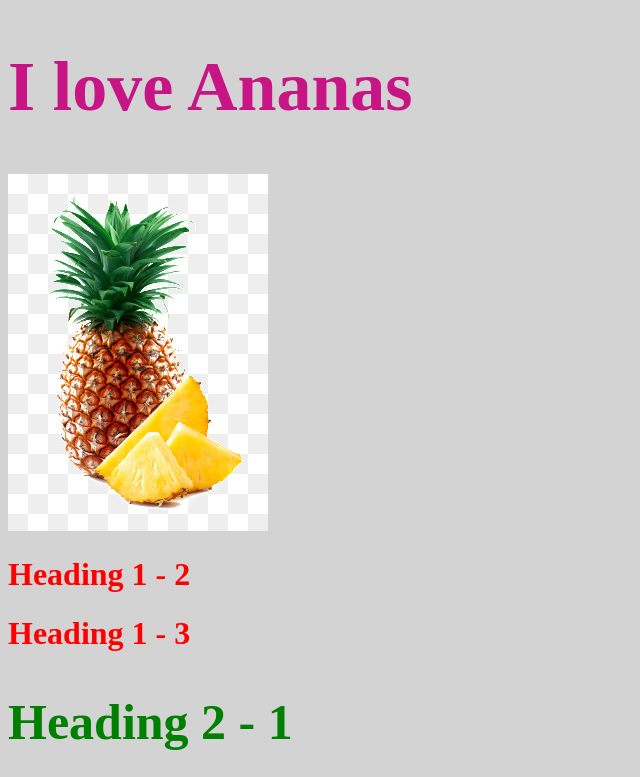
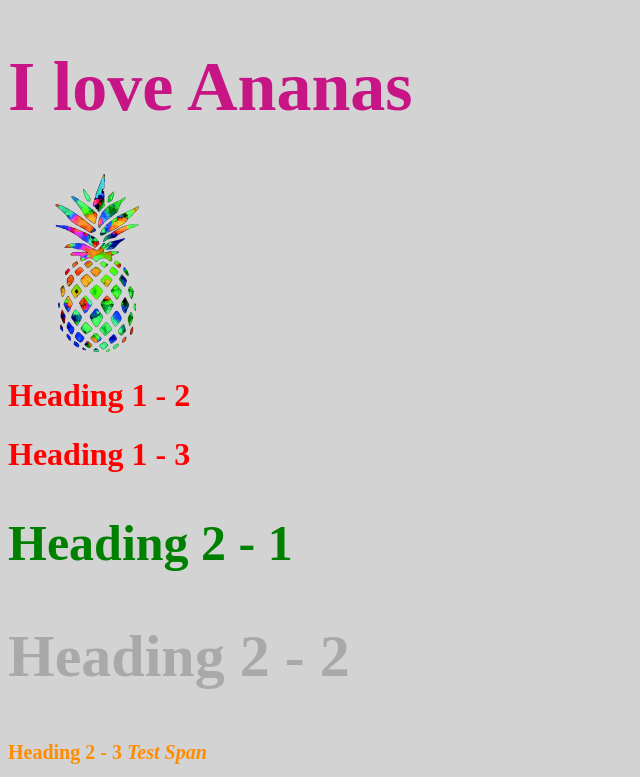
Before and after one commit to Emschun/My-First-Website, a plain HTML site: page stylish.html in a window 1280 px wide. Shown: the top 777 px of the page, without its empty margins (0-640 px from the left). Drawn offline with Linux system fonts and the light colour scheme.

Commit message:
changed Ananas

```diff
--- a/stylish.html
+++ b/stylish.html
@@ -7,7 +7,7 @@
 <body>
 
 <h1 style="color:mediumvioletred; font-size: 70px">I love Ananas</h1>
-<img src="Ananas.jpg.jpg">
+<img src="multicolor-ananas.png">
 <h1>Heading 1 - 2</h1>
 <h1>Heading 1 - 3</h1>
 <h2>Heading 2 - 1</h2>
```
Also changed, not shown: Ananas.jpg.jpg (deleted), multicolor-ananas.png (added), 1 other file.
